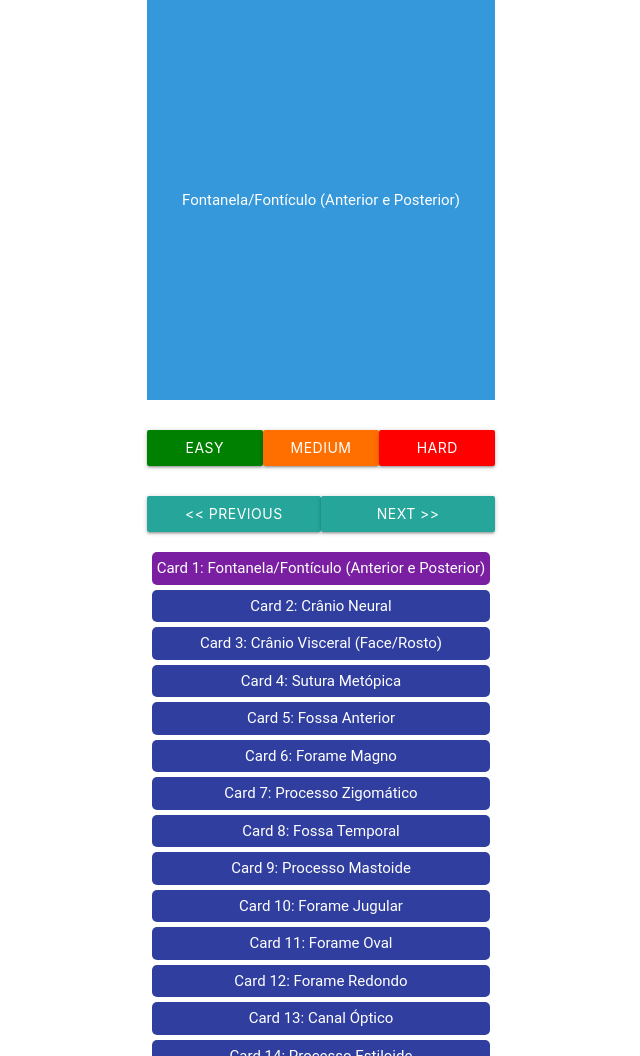
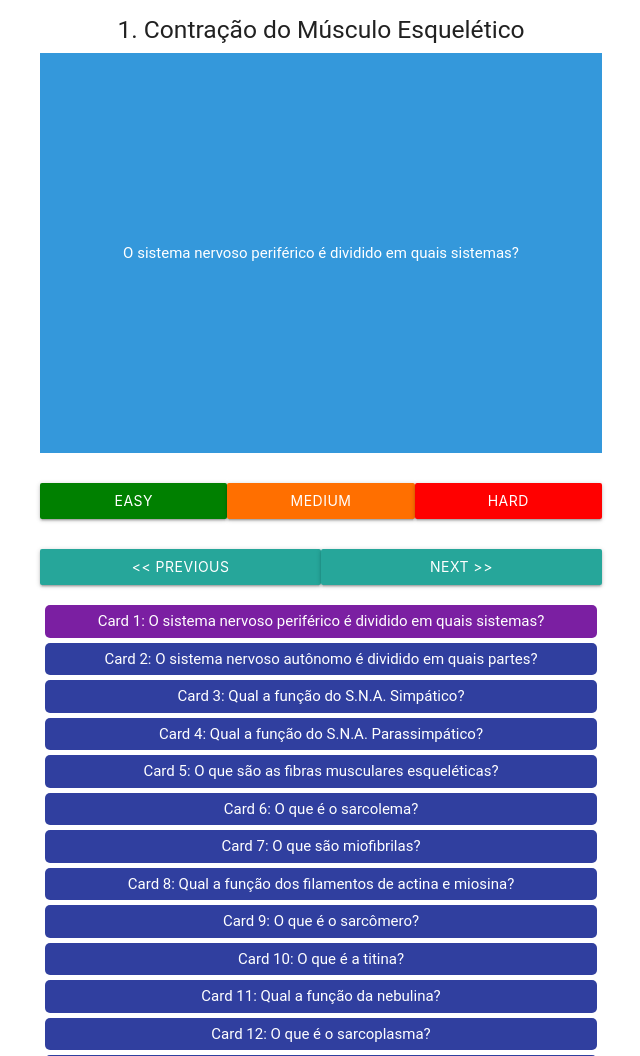
Before and after one commit to goldenluke/javascript-flashcards, a plain HTML site: page index.html in a window 1280 px wide. Shown: the top 1056 px of the page, without its empty margins (319-959 px from the left). Drawn offline with nearby package versions, Linux system fonts and the light colour scheme.

Commit message:
Update index.html

```diff
--- a/index.html
+++ b/index.html
@@ -3,10 +3,9 @@
 <head>
     <meta charset="UTF-8">
     <meta name="viewport" content="width=device-width, initial-scale=1.0">
-    <title>JavaScript Flashcards</title>
+    <title>1. Contração do Músculo Esquelético</title>
     <!-- Materialize CSS -->
     <link rel="stylesheet" href="https://cdnjs.cloudflare.com/ajax/libs/materialize/1.0.0/css/materialize.min.css">
-
     <style>
         body {
             font-family: Roboto, sans-serif;
@@ -121,6 +120,7 @@
     <link rel="icon" type="image/png" href="https://raw.githubusercontent.com/goldenluke/javascript-flashcards/main/favicon.png" />
 </head>
 <body>
+    <h5>1. Contração do Músculo Esquelético</h5>
     <div id="flashcard-container">
         <div id="flashcard" onclick="flipCard()">
             <div id="card-front">
@@ -152,38 +152,42 @@
     <script src="https://cdnjs.cloudflare.com/ajax/libs/materialize/1.0.0/js/materialize.min.js"></script>
     <script>
 const flashcardsMarkdown = [
-    "Fontanela/Fontículo (Anterior e Posterior)::![[Screenshot_20240502_173739.png]]",
-    "Crânio Neural::Maior, superior e posterior -> abriga o encéfalo",
-    "Crânio Visceral (Face/Rosto)::Menor, inferior e anterior -> abriga órgãos do sistema respiratório e digestório",
-    "Sutura Metópica::Variação anatômica -> Sutura Frontal se mantém separada no indivíduo adulto (não se apresenta no crânio desenvolvido) ![[Screenshot_20240502_173739.png]]",
-    "Fossa Anterior::Situada acima dos olhos, na porção anterior do crânio",
-    "Forame Magno::Localizado na porção inferior do crânio, permite a passagem da medula espinhal",
-    "Processo Zigomático::Osso saliente da face, conhecido como osso da bochecha",
-    "Fossa Temporal::Localizada na lateral do crânio, abaixo da região das têmporas",
-    "Processo Mastoide::Projeção óssea atrás da orelha, relacionada ao osso temporal",
-    "Forame Jugular::Localizado na base do crânio, permite a passagem de estruturas nervosas e vasculares",
-    "Forame Oval::Pequena abertura na base do crânio, permite a passagem de nervos",
-    "Forame Redondo::Abertura localizada na porção lateral do crânio, próximo ao forame oval",
-    "Canal Óptico::Passagem no crânio para o nervo óptico",
-    "Processo Estiloide::Projeção fina e alongada localizada na base do crânio",
-    "Fenda Orbital Superior::Abertura no crânio para os nervos cranianos e vasos sanguíneos",
-    "Fossa Craniana Média::Parte do crânio que abriga o lobo temporal do cérebro",
-    "Linha Nucal Superior::Linha óssea no crânio onde se prendem músculos do pescoço",
-    "Linha Nucal Inferior::Outra linha óssea no crânio onde se prendem músculos do pescoço",
-    "Forame Cego::Pequeno orifício na base do crânio, remanescente do desenvolvimento fetal",
-    "Processo Coronoide::Projeção óssea na mandíbula, relacionada aos músculos da mastigação",
-    "Processo Condilar::Proeminência da mandíbula que se articula com o osso temporal",
-    "Sutura Sagital::Junção entre os ossos parietais do crânio",
-    "Sutura Lambdoide::Junção entre os ossos parietais e occipital do crânio",
-    "Processo Vomer::Osso delgado e triangular no septo nasal",
-    "Forame Lacerado::Localizado no crânio próximo ao forame jugular",
-    "Forame Rasgado Posterior::Abertura na base do crânio para nervos e vasos sanguíneos",
-    "Fenda Orbital Inferior::Abertura na parte inferior do crânio para nervos e vasos sanguíneos",
-    "Canal Carótico::Passagem no crânio para a artéria carótida interna",
-    "Canal Auditivo Interno::Canal no osso temporal para o nervo facial e auditivo"
-    // Add more flashcards in the same format
+    "O sistema nervoso periférico é dividido em quais sistemas?::Sistema nervoso somático (voluntário) e sistema nervoso autônomo (involuntário)",
+    "O sistema nervoso autônomo é dividido em quais partes?::Simpático e parassimpático",
+    "Qual a função do S.N.A. Simpático?::Origina ações ligadas a situações de perigo, prepara o organismo para reagir a situações de medo, stress e excitação",
+    "Qual a função do S.N.A. Parassimpático?::Atua em oposição ao S.N.A. Simpático, inervando praticamente todos os órgãos internos",
+    "O que são as fibras musculares esqueléticas?::Componentes que formam o músculo esquelético",
+    "O que é o sarcolema?::Membrana delgada que reveste a fibra muscular esquelética",
+    "O que são miofibrilas?::Componentes das fibras musculares, compostas por actina e miosina",
+    "Qual a função dos filamentos de actina e miosina?::Responsáveis pelas contrações musculares",
+    "O que é o sarcômero?::Segmento entre dois discos Z sucessivos",
+    "O que é a titina?::Molécula que mantém os filamentos de miosina em seus lugares, atuando como uma mola",
+    "Qual a função da nebulina?::Estruturar a proteína em uma determinada posição",
+    "O que é o sarcoplasma?::Líquido intracelular entre as miofibrilas, contendo potássio, magnésio e fosfato",
+    "O que é o retículo sarcoplasmático?::Retículo endoplasmático especializado do músculo esquelético",
+    "Qual o primeiro passo no mecanismo da contração muscular?::Potenciais de ação cursam pelo nervo motor até suas terminações nas fibras musculares",
+    "Qual o papel da acetilcolina na contração muscular?::Abre múltiplos canais de cátion na membrana da fibra muscular",
+    "O que acontece quando os canais de sódio se abrem na fibra muscular?::Difusão de íons sódio causa despolarização local e desencadeia o potencial de ação",
+    "Como o potencial de ação se propaga na fibra muscular?::Propaga-se pela membrana da fibra muscular como nas fibras nervosas",
+    "O que ocorre quando a membrana muscular é despolarizada?::O retículo sarcoplasmático libera grande quantidade de íons cálcio",
+    "Qual é o papel dos íons cálcio na contração muscular?::Ativam as forças atrativas entre os filamentos de miosina e actina",
+    "O que acontece após a contração muscular?::Íons cálcio são bombardeados de volta para o retículo sarcoplasmático pela bomba de Ca++",
+    "Como o complexo troponina-tropomiosina regula a contração muscular?::Inibe os sítios ativos no filamento de actina",
+    "Como os íons cálcio desinibem o complexo troponina-tropomiosina?::Combinam-se com a troponina C, puxando as moléculas de tropomiosina e desprotegendo os sítios ativos da actina",
+    "Quais são as fontes de energia para a contração muscular?::ATP, fosfocreatina, glicólise e metabolismo oxidativo",
+    "Como o ATP é reconstituído na fibra muscular?::ADP é refosforilado para formar um novo ATP",
+    "Qual a função da fosfocreatina?::Reconstituir o ATP, transportando uma ligação fosfato de alta energia",
+    "Como a glicólise contribui para a contração muscular?::Quebra do glicogênio em ácido pirúvico e lático para reconstituir o ATP e a fosfocreatina",
+    "O que é o metabolismo oxidativo?::Combinação do oxigênio com produtos finais da glicólise para liberar ATP",
+    "O que é uma contração isométrica?::O músculo não encurta durante a contração, mas aumenta a tensão",
+    "O que é uma contração isotônica?::Os músculos se encurtam e a tensão no músculo permanece constante",
+    "Quais são as características das fibras musculares lentas?::Menores, alta capilaridade, muitas mitocôndrias, muita mioglobina, contração prolongada",
+    "Quais são as características das fibras musculares rápidas?::Maiores, retículo sarcoplasmático extenso, muitas enzimas glicolíticas, contração rápida e curta",
+    "O que é o potencial de ação?::Capacidade dos nervos de conduzir sinais elétricos rapidamente",
+    "O que é o período refratário?::Intervalo de tempo durante o qual não pode ser produzida uma segunda contração",
+    "O que é o período refratário relativo?::A célula pode responder a um estímulo forte suficiente durante a repolarização parcial",
+    "O que é o período refratário absoluto?::A célula está totalmente despolarizada e não pode responder a estímulos"
 ];
-
         function convertMarkdownToHTML(markdownText) {
             const regex = /!\[\[(.*?)\]\]/g;
             return markdownText.replace(regex, (match, src) => {
```
